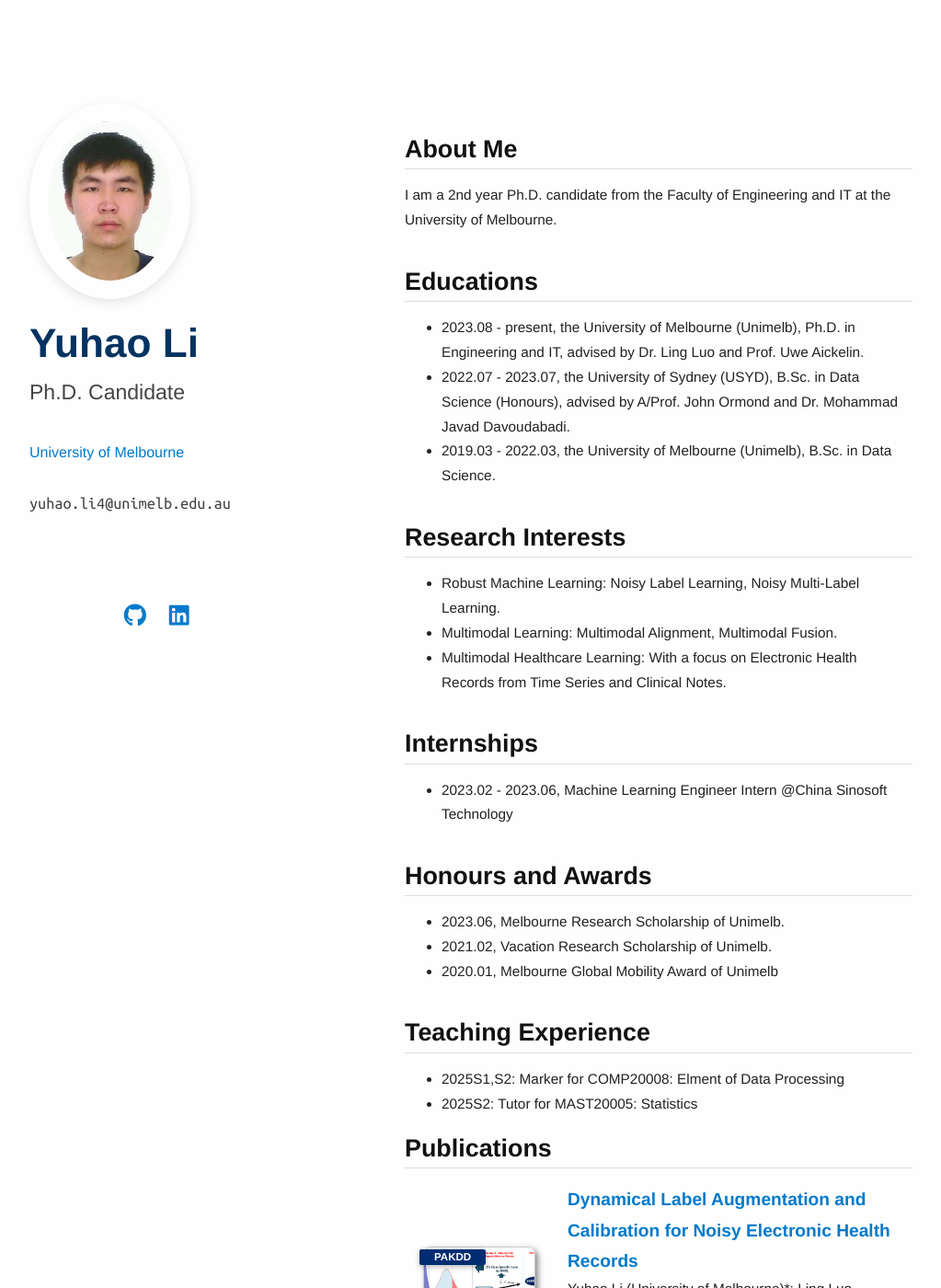
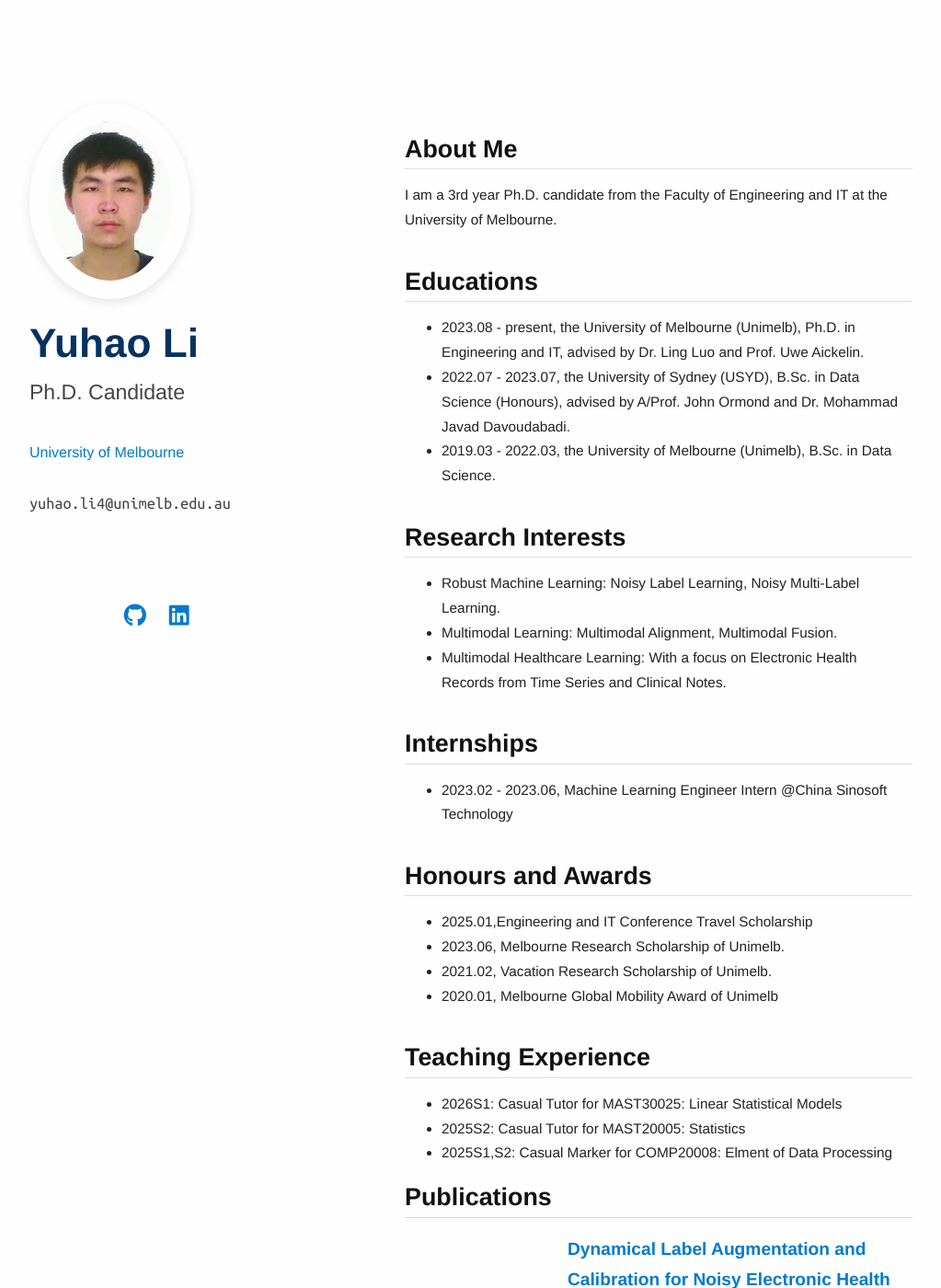
Before and after one commit to yuhao-3/yuhao-3.github.io, a Jekyll site: the page built from index.md, in a window 1280 px wide and 1400 px high. Shown: the whole window at 92% size, without its empty margins (128-1151 px from the left). Built offline with Jekyll 4.4.1, drawn with Linux system fonts in a browser that asks for light colours; a style sheet for code colours, icons or effects is not loaded; our own code applies the rules of GitHub Pages for plain Markdown files.

Commit message:
Update experience

```diff
--- a/index.md
+++ b/index.md
@@ -4,7 +4,7 @@ layout: homepage
 
 ## About Me
 
-I am a 2nd year Ph.D. candidate from the Faculty of Engineering and IT at the University of Melbourne.
+I am a 3rd year Ph.D. candidate from the Faculty of Engineering and IT at the University of Melbourne.
 
 ## Educations
 - 2023.08 - present, the University of Melbourne (Unimelb), Ph.D. in Engineering and IT, advised by Dr. Ling Luo and Prof. Uwe Aickelin.
@@ -24,14 +24,15 @@ I am a 2nd year Ph.D. candidate from the Faculty of Engineering and IT at the Un
 
 
 ## Honours and Awards
+- 2025.01,Engineering and IT Conference Travel Scholarship
 - 2023.06, Melbourne Research Scholarship of Unimelb.
 - 2021.02, Vacation Research Scholarship of Unimelb.
 - 2020.01, Melbourne Global Mobility Award of Unimelb
 
 ## Teaching Experience
-- 2025S1,S2: Marker for COMP20008: Elment of Data Processing
-- 2025S2: Tutor for MAST20005: Statistics
-
+- 2026S1: Casual Tutor for MAST30025: Linear Statistical Models
+- 2025S2: Casual Tutor for MAST20005: Statistics
+- 2025S1,S2: Casual Marker for COMP20008: Elment of Data Processing
 
 
 {% include_relative _includes/publications.md %}
```
Also changed, not shown: 1 other file.
